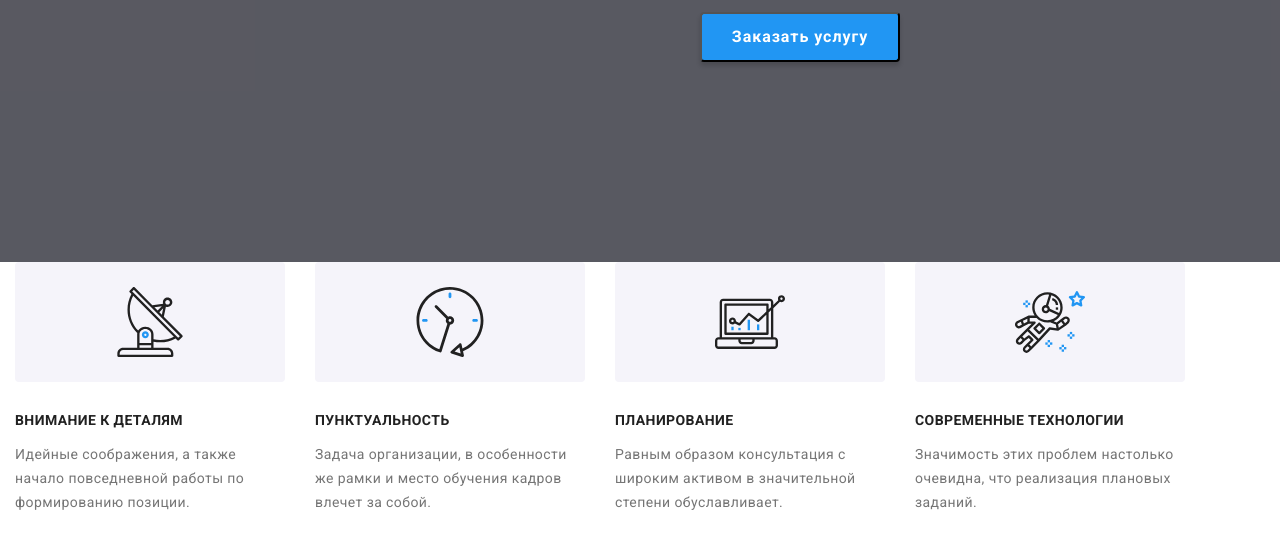
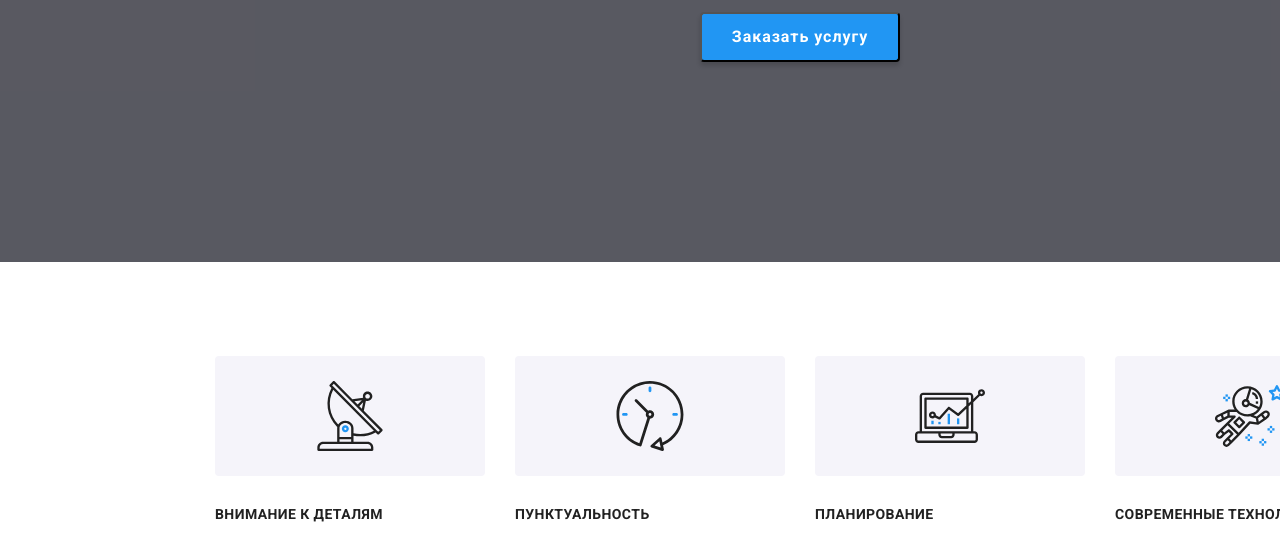
Before and after one commit to ArturShkekin/goit-markup-hw-03, a plain HTML site: page index.html in a window 1280 px wide. Shown: the part 418-952 px from the top of the page. Drawn offline with Linux system fonts and the light colour scheme.

Commit message:
Сделал секцию навыки

```diff
--- a/css/style.css
+++ b/css/style.css
@@ -165,29 +165,30 @@ ul {
 
 .feature-div {
     display: flex;
-    width: 1200px;
-    padding-top: ;
+    padding-top: 94px;
+    padding-left: 200px;
+    padding-right: 200px;
 }
 
 .feature-ul {
     display: flex;
-    /*flex-direction: row;*/
     padding-left: 15px;
     padding-right: 15px;
 
 }
 
 .feature-li:not(:last-child) {
-    width: 270px;
-    height: 250px;
+    /*width: 270px;
+    height: 250px;*/
     margin-right: 30px;
 }
 
 .feature-img {
-    width: 270px;
+    /*width: 270px;*/
     height: 120px;
     background: #F5F4FA;
     border-radius: 4px;
+
 }
 
 .feature-antenna,
@@ -201,6 +202,7 @@ ul {
     margin-right: 100px;
     margin-bottom: 25px;
     margin-left: 100px;
+
 }
 
 .feature-title {
@@ -210,7 +212,8 @@ ul {
     line-height: 16px;
     letter-spacing: 0.03em;
     text-transform: uppercase;
-    margin-top: 30px;
+    padding-top: 30px;
+    margin: 0;
 }
 
 .feature-text {
@@ -219,7 +222,9 @@ ul {
     font-size: 14px;
     line-height: 24px;
     letter-spacing: 0.03em;
-    margin-top: 10px;
+    padding-top: 10px;
+    padding-bottom: 3px;
+    margin: 0;
 }
 
 .doing-div {
```
